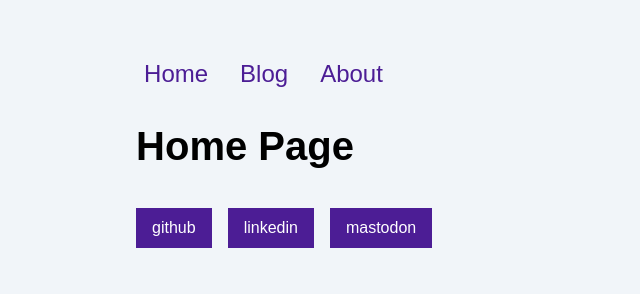
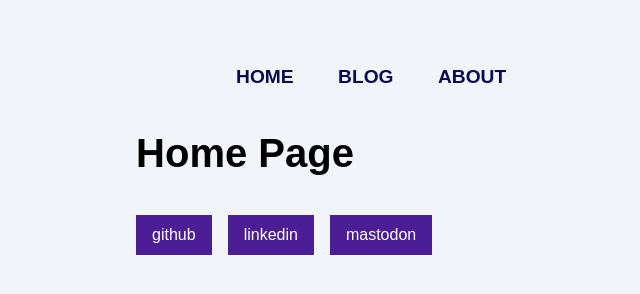
Before and after one commit to kengregson/astro_tutorial, an Astro site: page / in a window 1280 px wide. Shown: the whole page, without its empty margins (164-804 px from the left). Built offline with nearby package versions, Linux system fonts and the light colour scheme; Astro itself is replaced by a stand-in of ours.

Commit message:
add responsive styles to menu nav component

```diff
--- a/src/components/Navigation.astro
+++ b/src/components/Navigation.astro
@@ -1,12 +1,5 @@
-<a href="/">Home</a>
-<a href="/blog/">Blog</a>
-<a href="/about/">About</a>
-
-<style>
-    a {
-        font-size: 1.5rem;
-        padding: 0.5rem 0.5rem;
-        color: #4c1d95;
-        text-decoration: none;
-    }
-</style>
+<div id="main-menu" class="nav-links">
+    <a href="/">Home</a>
+    <a href="/blog/">Blog</a>
+    <a href="/about/">About</a>
+</div>
--- a/src/styles/global.css
+++ b/src/styles/global.css
@@ -19,3 +19,41 @@ h1 {
     margin: 1rem 0;
     font-size: 2.5rem;
 }
+
+/* nav styles */
+
+.nav-links {
+    width: 100%;
+    margin: 0;
+}
+
+.nav-links a {
+    display: block;
+    text-align: center;
+    padding: 10px 0;
+    text-decoration: none;
+    font-size: 1.2rem;
+    font-weight: bold;
+    text-transform: uppercase;
+    color: #0d0950;
+}
+
+.nav-links a:hover,
+.nav-links a:focus {
+    background-color: #ff9776;
+}
+
+@media screen and (min-width: 636px) {
+    .nav-links {
+        margin-left: 5em;
+        display: block;
+        position: static;
+        width: auto;
+        background: none;
+    }
+
+    .nav-links a {
+        display: inline-block;
+        padding: 15px 20px;
+    }
+}
```
